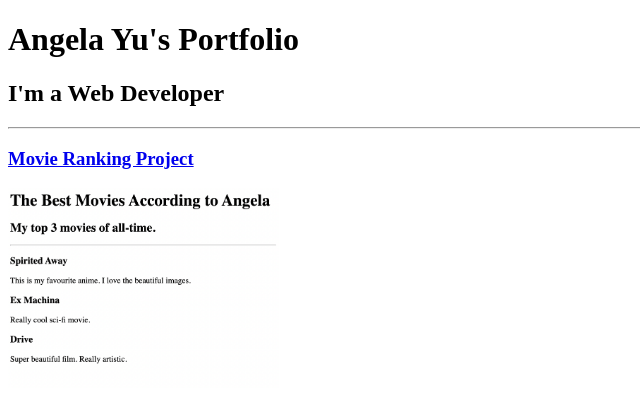
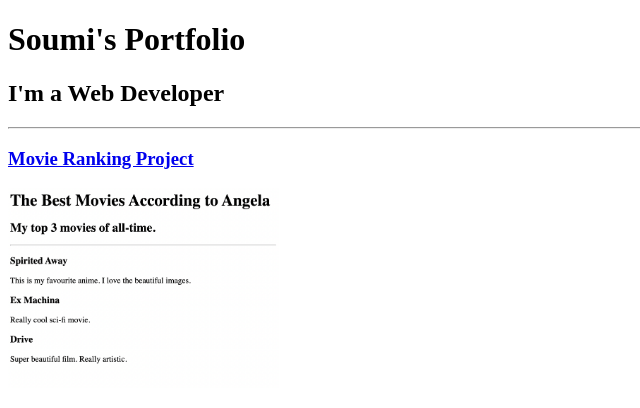
Before and after one commit to Soumi-Ganguly/Soumi-s-Portfolio-, a plain HTML site: page solution.html in a window 1280 px wide. Shown: the top 408 px of the page, without its empty margins (0-640 px from the left). Drawn offline with Linux system fonts and the light colour scheme; files whose address does not match are found by name.

Commit message:
Update solution.html

```diff
--- a/solution.html
+++ b/solution.html
@@ -7,7 +7,7 @@
 </head>
 
 <body>
-  <h1>Angela Yu's Portfolio</h1>
+  <h1>Soumi's Portfolio</h1>
   <h2>I'm a Web Developer</h2>
   <hr />
   <h3><a href="./public/movie-ranking.html">Movie Ranking Project</a></h3>
```
